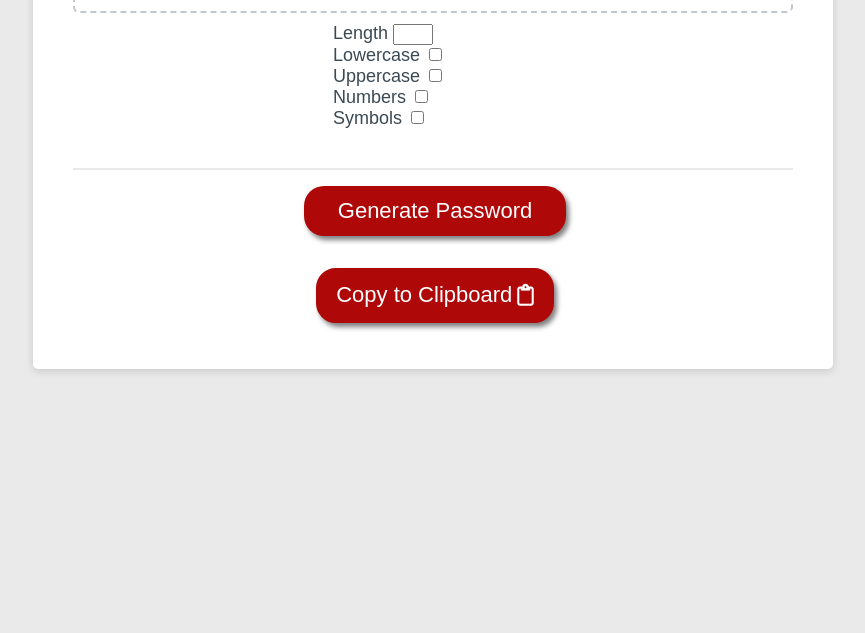
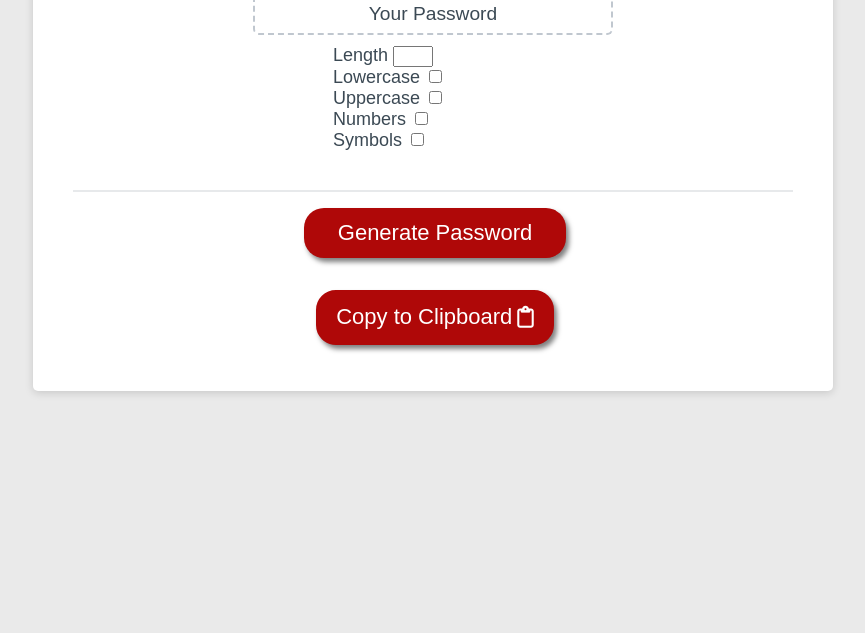
Before and after one commit to PrismaticDevs/password_generator, a plain HTML site: page index.html in a window 1280 px wide. Shown: the part 167-800 px from the top of the page, without its empty margins (207-1072 px from the left). Drawn offline with Linux system fonts and the light colour scheme.

Commit message:
js adjusted

```diff
--- a/index.html
+++ b/index.html
@@ -20,7 +20,9 @@
             <div class="card-header">
                 <h2>Generate a Password</h2>
             </div>
-            <span id="result"></span>
+            <div class="center">
+                <span id="result">Your Password</span>
+            </div>
             <div class="card-body">
                 <label for="length">Length</label>
                 <input type="number" id="length"> <br>
--- a/style.css
+++ b/style.css
@@ -113,7 +113,7 @@ button[disabled] {
     appearance: none;
     border: none;
     display: block;
-    width: 100%;
+    width: 50%;
     padding-top: 8px;
     padding-left: 8px;
     padding-right: 8px;
```
